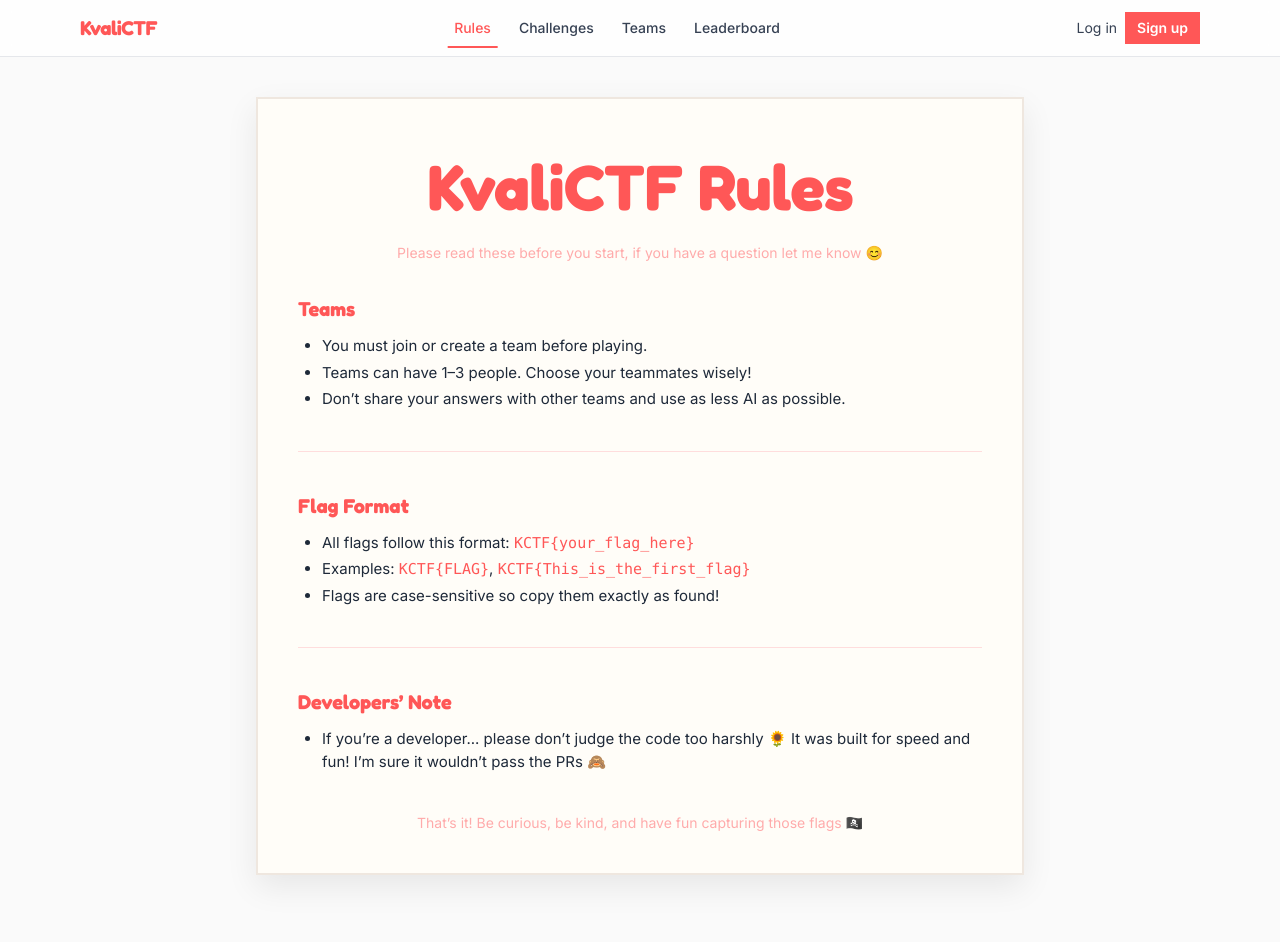
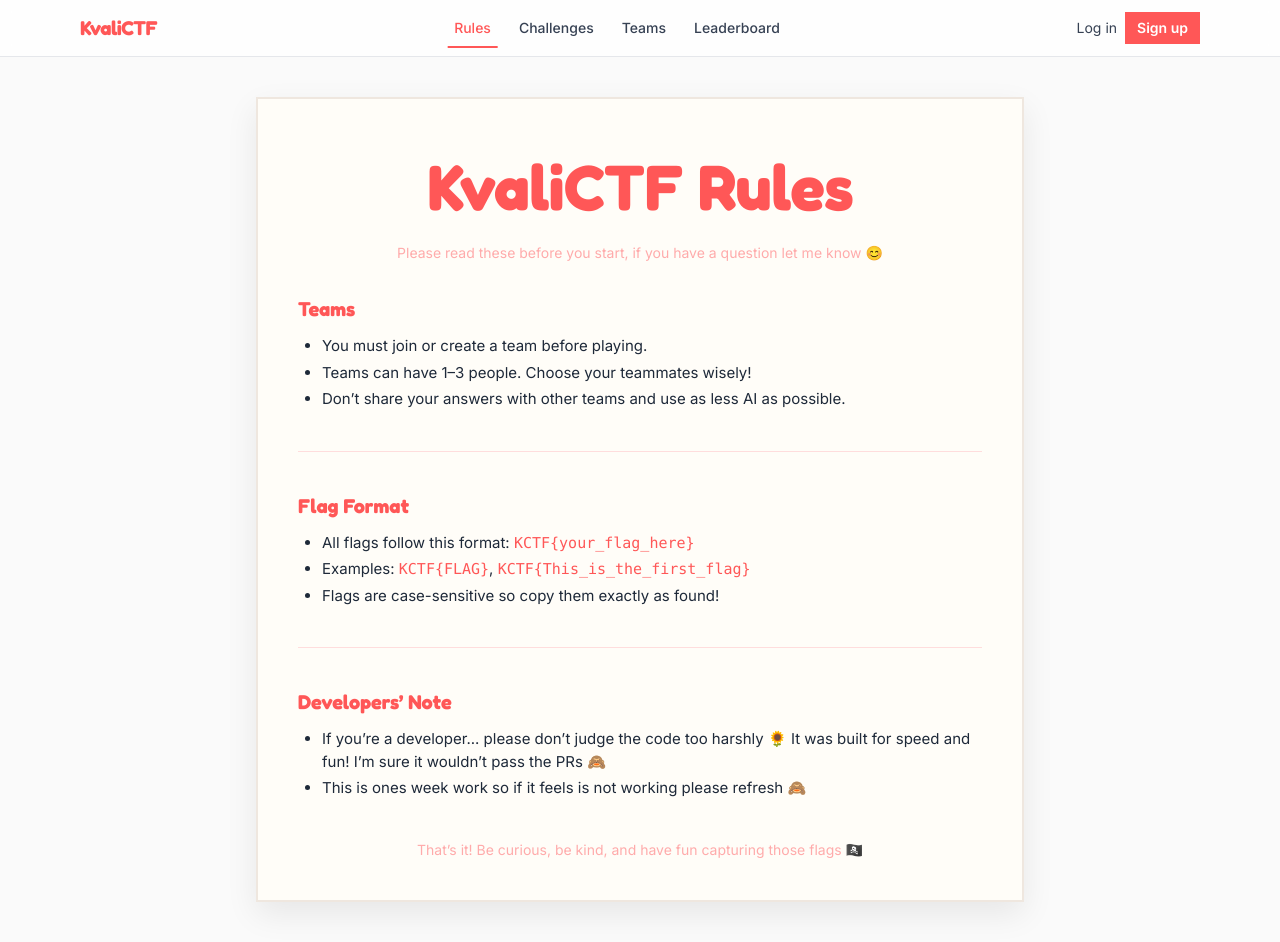
Before and after one commit to kamarini09/ctf-app, a Next.js app: page /rules in a window 1280 px wide. Before the commit the page ends 915 px from the top, so only its background shows below. Built offline with nearby package versions, Linux system fonts and the light colour scheme; no server answers.

Commit message:
text added

```diff
--- a/src/app/(public)/rules/page.tsx
+++ b/src/app/(public)/rules/page.tsx
@@ -49,6 +49,7 @@ export default function RulesPage() {
             <h2 className="font-display text-xl font-semibold text-brand">Developers’ Note</h2>
             <ul className="mt-3 list-disc space-y-1 pl-6 text-[15px] text-gray-800 marker:text-brand">
               <li>If you’re a developer... please don’t judge the code too harshly 🌻 It was built for speed and fun! I’m sure it wouldn’t pass the PRs 🙈</li>
+              <li>This is ones week work so if it feels is not working please refresh 🙈</li>
             </ul>
           </div>
 
```
